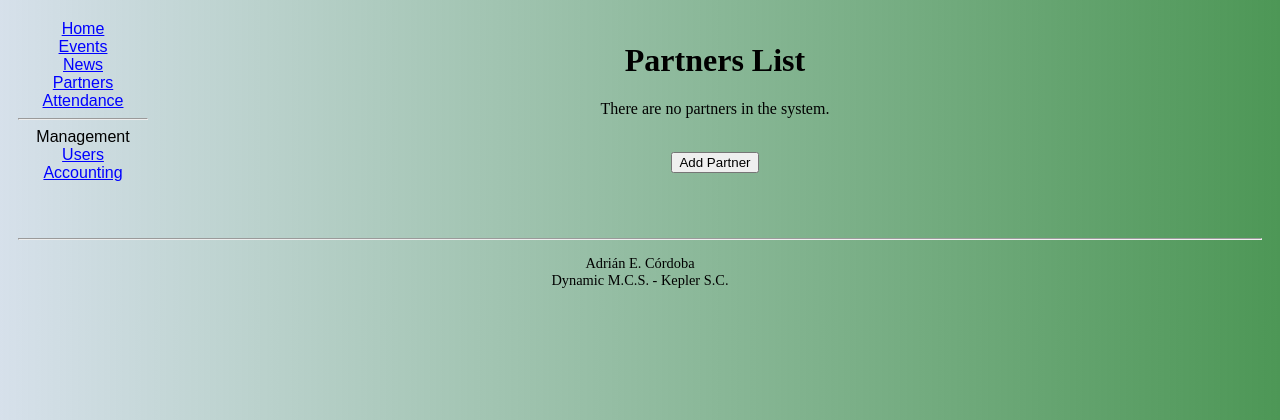
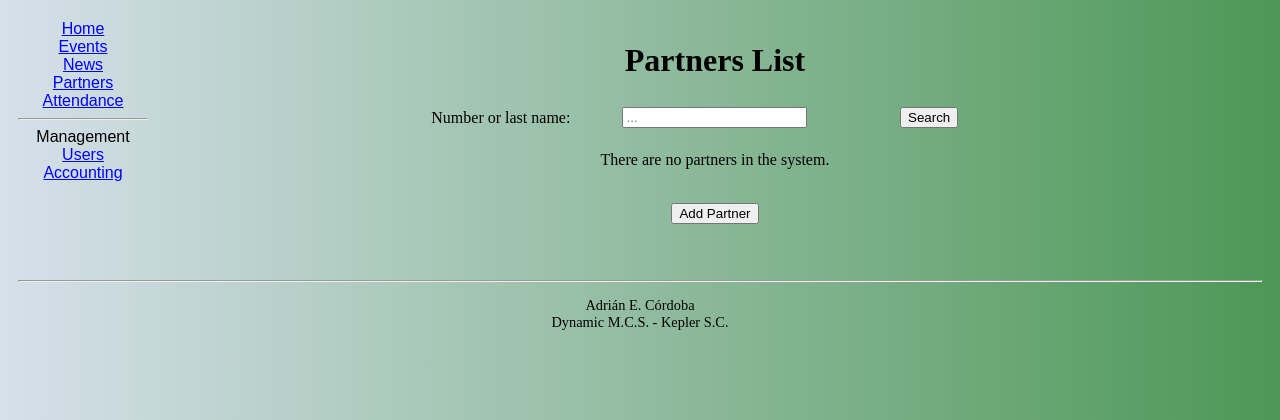
Before and after one commit to aecordoba/SmallBusinessManagementSystem, a Django app: page /partners/ in a window 1280 px wide. Shown: the part 202-622 px from the top of the page. Run offline with Django 5.2, Linux system fonts and the light colour scheme; the visitor is signed in with stand-in values (Sample User, id 1); data that the repository does not hold is empty.

Commit message:
Several adjustments.

```diff
--- a/System/django/smallbusinessmanagementsystem/partners/forms.py
+++ b/System/django/smallbusinessmanagementsystem/partners/forms.py
@@ -35,6 +35,7 @@ class PartnerForm(forms.Form):
             self.fields['doc_number'].initial = instance.person.doc_number
             self.fields['social_security'].initial = instance.person.social_security
             self.fields['email'].initial = instance.person.email
+            self.fields['birthdate'].localize = True
             self.fields['birthdate'].initial = instance.person.birthdate
             self.fields['gender'].initial = instance.person.gender
             self.fields['address'].initial = instance.person.address.address
@@ -42,6 +43,7 @@ class PartnerForm(forms.Form):
             self.fields['city'].initial = instance.person.address.city
             self.fields['phone'].initial = instance.person.address.phone
             self.fields['cellphone'].initial = instance.person.cellphone
+            self.fields['incorporation'].localize = True
             self.fields['incorporation'].initial = instance.incorporation
             self.fields['position'].initial = instance.position
             self.fields['status'].initial = instance.status
--- a/System/django/smallbusinessmanagementsystem/partners/templates/partners/partner_form.html
+++ b/System/django/smallbusinessmanagementsystem/partners/templates/partners/partner_form.html
@@ -2,11 +2,11 @@
 {% load i18n %}
 
 {% block title %}
-    <title>{% trans "Partner Creation" %}</title>
+    <title>{% if create %}{% trans "Partner Creation" %}{% else %}{% trans "Partner Modification" %}{% endif %}</title>
 {% endblock %}
 
 {% block main %}
-    <h1>{% trans "Partner Creation" %}</h1>
+    <h1>{% if create %}{% trans "Partner Creation" %}{% else %}{% trans "Partner Modification" %}{% endif %}</h1>
     <form action="" method="post">
         {% csrf_token %}
         <table>
--- a/System/django/smallbusinessmanagementsystem/partners/templates/partners/partner_list.html
+++ b/System/django/smallbusinessmanagementsystem/partners/templates/partners/partner_list.html
@@ -7,7 +7,6 @@
 
 {% block main %}
     <h1>{% trans "Partners List" %}</h1>
-    {% if partner_list %}
     <form method="get" action="{% url 'partners' %}">
         <table class="search">
             <tr>
@@ -17,6 +16,7 @@
             </tr>
         </table>
     </form>
+    {% if partner_list %}
         <table>
             <tr>
                 <th width=10%>{% trans "Number" %}</th>
--- a/System/django/smallbusinessmanagementsystem/partners/views.py
+++ b/System/django/smallbusinessmanagementsystem/partners/views.py
@@ -37,7 +37,11 @@ def partner_creation(request):
             save_partner(form, Partner(), Person(), Address())
             return HttpResponseRedirect(reverse('partners'))
     else:
-        data = {'partner_number': Partner.objects.aggregate(Max('partner_number'))['partner_number__max']+1}
+        max_partner_number = Partner.objects.aggregate(Max('partner_number'))['partner_number__max']
+        if max_partner_number:
+            data = {'partner_number': max_partner_number + 1}
+        else:
+            data = {'partner_number': 1}
         form = PartnerForm(initial=data)
         context = {'form': form, 'create': True}
         return render(request, 'partners/partner_form.html', context)
```
Also changed, not shown: System/django/smallbusinessmanagementsystem/events/migrations/0002_alter_event_options.py (added), System/django/smallbusinessmanagementsystem/locale/en/LC_MESSAGES/django.po, System/django/smallbusinessmanagementsystem/locale/es/LC_MESSAGES/django.po. Lines whose indentation alone changed are shown as unchanged.
